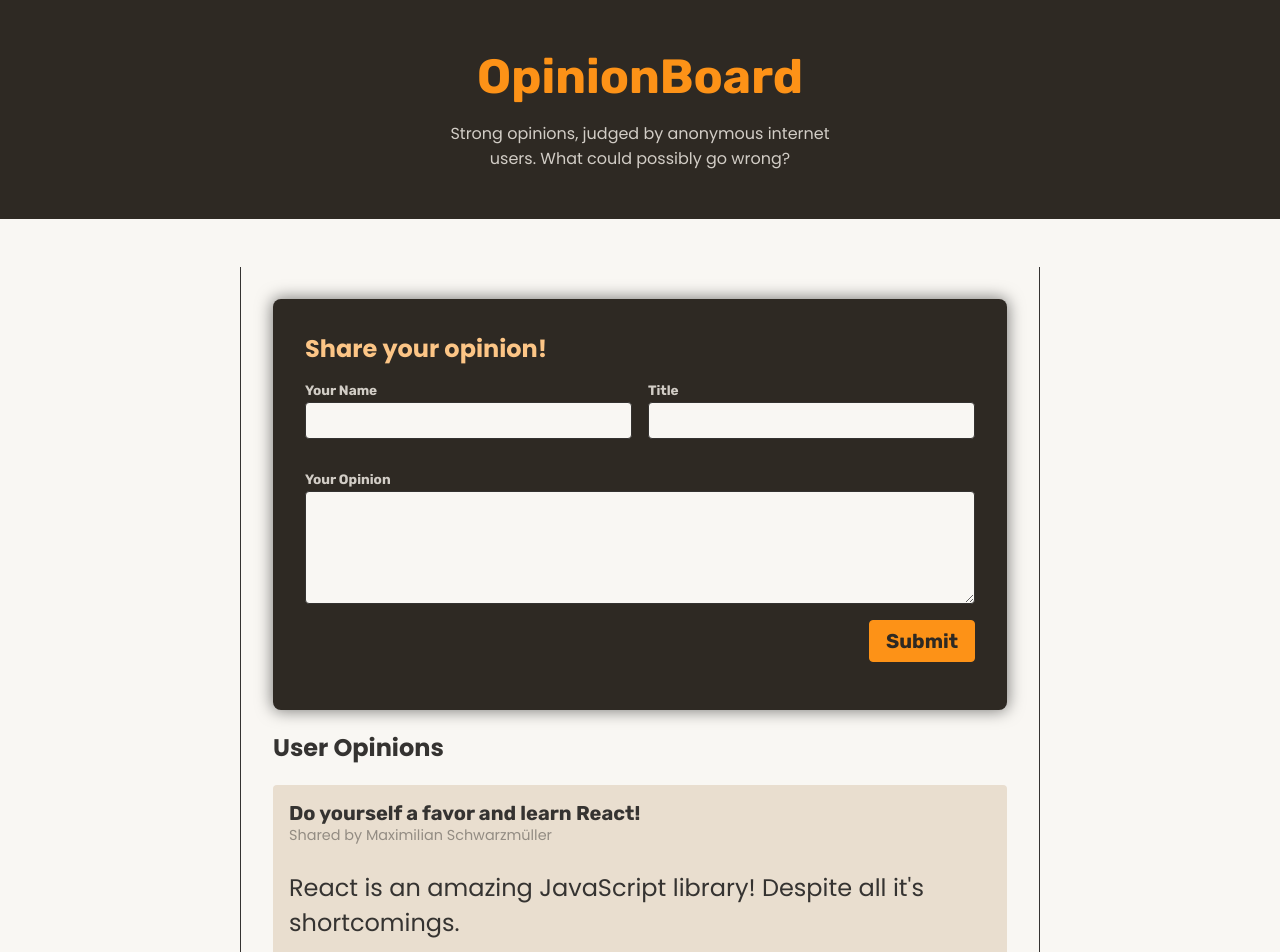
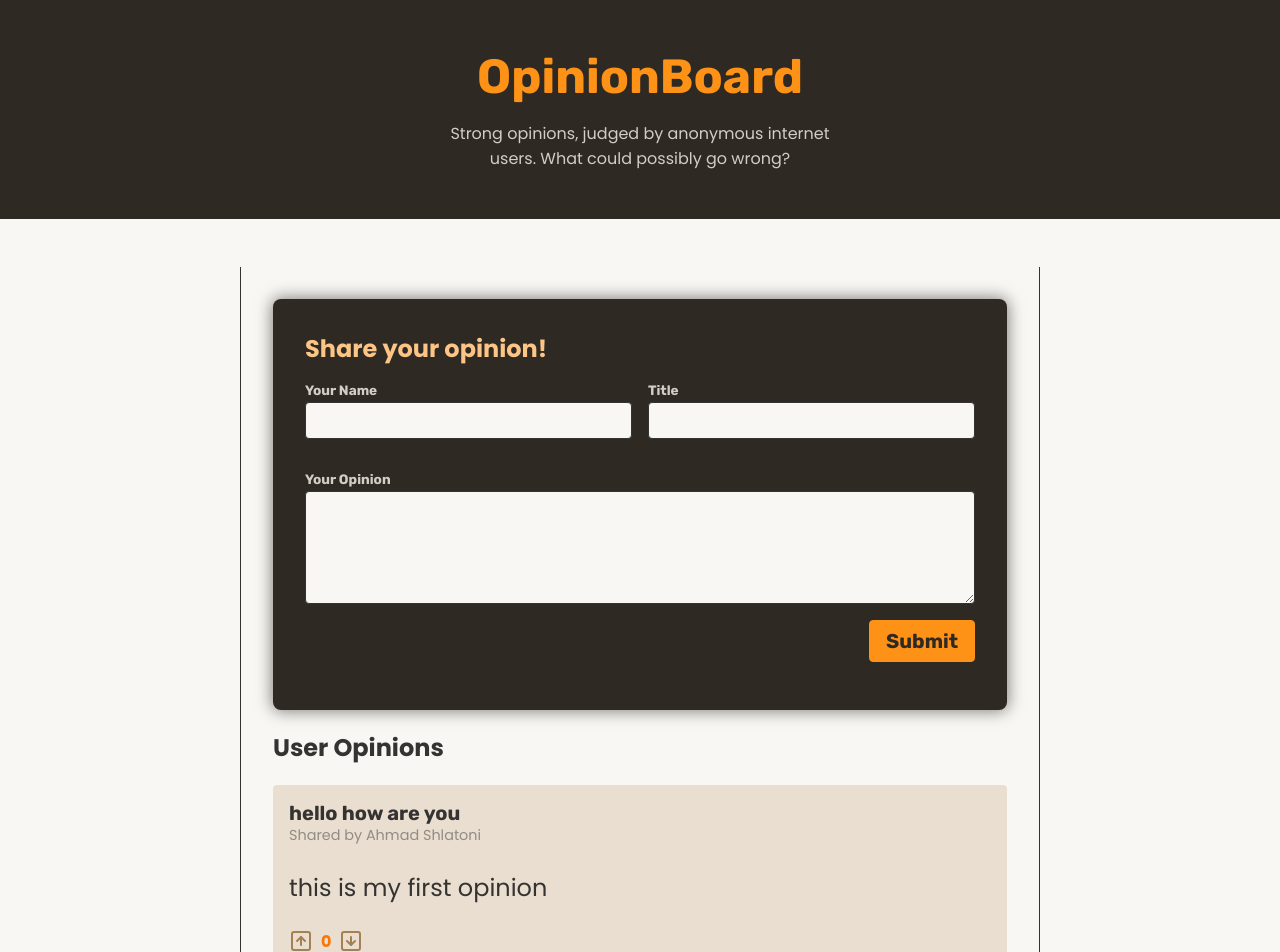
Before and after one commit to KareemQasrawi03/section-18-form-actions-demo-project, a React (Vite) app: page / in a window 1280 px wide. Shown: the top 952 px of the page. Built offline with nearby package versions, Linux system fonts and the light colour scheme; data requests are answered from the project's data file.

Commit message:
Working with Asynchronous Form Actions nad use context for http req

```diff
--- a/backend/db.json
+++ b/backend/db.json
@@ -1,5 +1,12 @@
 {
   "opinions": [
+    {
+      "id": 1762934352198,
+      "votes": 0,
+      "userName": "Ahmad Shlatoni",
+      "title": "hello how are you",
+      "body": "this is my first opinion"
+    },
     {
       "id": 1,
       "userName": "Maximilian Schwarzmüller",
--- a/src/components/NewOpinion.jsx
+++ b/src/components/NewOpinion.jsx
@@ -1,7 +1,11 @@
+import { use } from "react";
 import { useActionState } from "react";
+import { OpinionsContext } from "../store/opinions-context";
+
 
 export function NewOpinion() {
-  function shareOpinionAction(prev,formData) {
+  const { addOpinion } = use(OpinionsContext);
+ async function shareOpinionAction(prev, formData) {
    const title = formData.get("title");
    const body = formData.get("body");
    const userName = formData.get("userName");
@@ -14,21 +18,30 @@ export function NewOpinion() {
      errors.push("Title must be between 10 and 300 charcter long");
    }
 
-    if(!userName.trim()){
-      errors.push("Please provide your name")
+   if (!userName.trim()) {
+     errors.push("Please provide your name");
    }
 
-    if(errors.length > 0){
+   if (errors.length > 0) {
      return {
-        errors,enteredValues:{
-          title,body,userName
-        }
-
-      }
+       errors,
+       enteredValues: {
+         title,
+         body,
+         userName,
+       },
+     };
    }
    // submit to backend
+   const enteredOpinionData = {
+     title,
+     body,
+     userName,
+   };
 
-    return {errors : null}
+   await addOpinion(enteredOpinionData);
+
+   return { errors: null };
  }
 
   const [formState,formAction,] = useActionState(shareOpinionAction, {errors:null})
```
Lines whose indentation alone changed are shown as unchanged.
